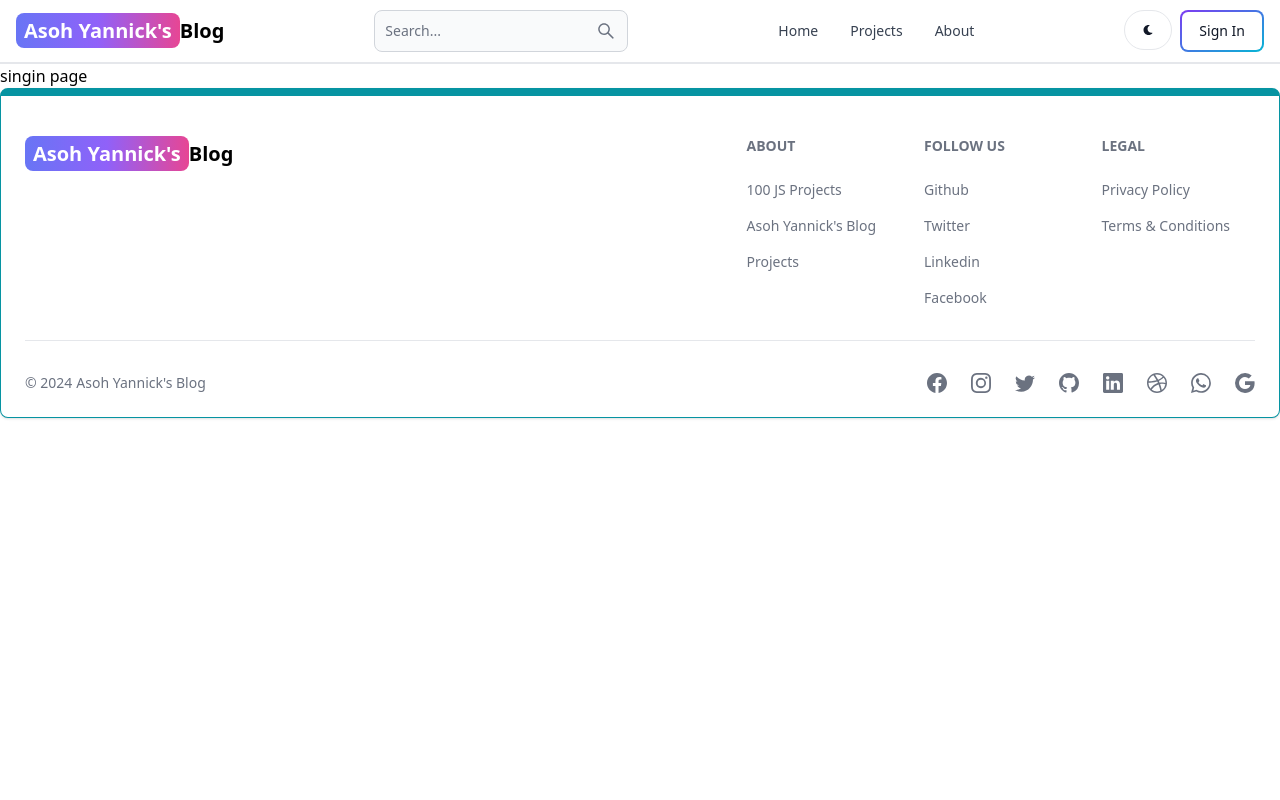
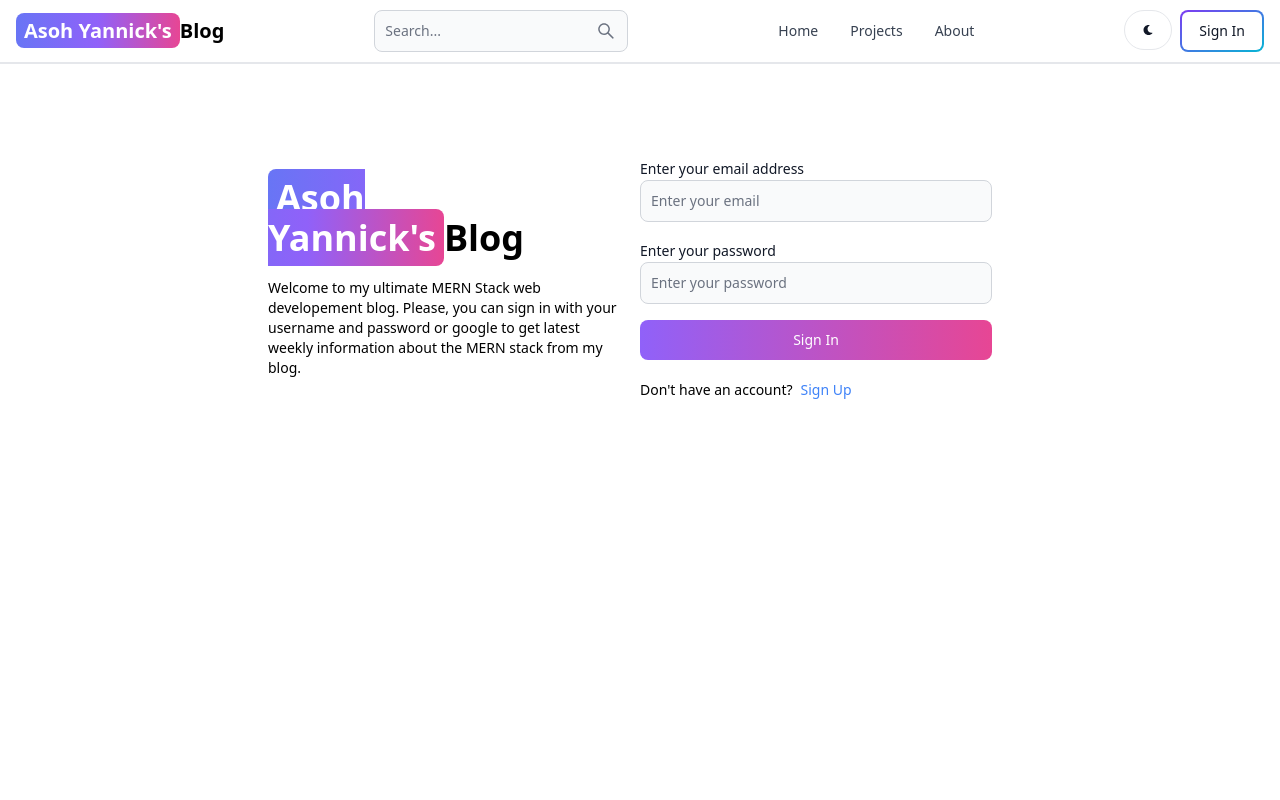
Before and after one commit to asohyannick/mern_blog, a React (Vite) app in the folder client/: page /sign-in in a window 1280 px wide. Shown: the top 800 px of the page. Built offline with nearby package versions, Linux system fonts and the light colour scheme.

Commit message:
complete signin page functionality

```diff
--- a/client/src/pages/SignIn.jsx
+++ b/client/src/pages/SignIn.jsx
@@ -1,11 +1,109 @@
-import React from 'react'
+import React, { useState } from "react";
+import { Link, useNavigate } from "react-router-dom";
+import { Label, TextInput, Button, Alert, Spinner } from "flowbite-react";
+const SignIn = () => {
+  const [formData, setFormData] = useState({});
+  const [errorMessage, setErrorMessage] = useState(null);
+  const [loading, setLoading] = useState(false);
+  const navigate = useNavigate();
+  const handleChange = (e) => {
+    setFormData({ ...formData, [e.target.id]: e.target.value.trim() });
+  };
+  const handleSubmit = async (e) => {
+    e.preventDefault();
+    if (!formData.email || !formData.password) {
+      return setErrorMessage("Please fill out all fields.");
+    }
+    try {
+      setLoading(true);
+      setErrorMessage(null);
+      const res = await fetch("/api/auth/signin", {
+        method: "POST",
+        headers: { "Content-Type" : "application/json" },
+        body: JSON.stringify(formData),
+      });
+      const data = await res.json();
+      if (data.success === false) {
+        return setErrorMessage(data.message);
+      }
+      setLoading(false);
+      if(res.ok) {
+        navigate('/');
+      }
+    } catch (error) {
+      setErrorMessage(error.message);
+      setLoading(false);
+    }
+  };
+  return (
+    <div className="min-h-screen mt-20">
+      <div className="flex gap-5 p-3 max-w-3xl mx-auto flex-col md:flex-row md:items-center">
+        <div className="flex-1">
+          {/* left */}
+          <Link to="/" className=" text-4xl font-bold dark:text-white">
+            <span className="px-2 py-1 bg-gradient-to-r from-indigo-500 via-purple-500 to-pink-500 rounded-lg text-white">
+              Asoh Yannick's
+            </span>
+            Blog
+          </Link>
+          <p className="text-sm mt-5">
+            Welcome to my ultimate MERN Stack web developement blog. Please, you
+            can sign in with your username and password or google to get latest weekly
+            information about the MERN stack from my blog.
+          </p>
+        </div>
+        {/* right */}
+        <div className="flex-1">
+          <form className="flex flex-col gap-4" onSubmit={handleSubmit}>
+            <div>
+              <Label value="Enter your email address" />
+              <TextInput
+                type="email"
+                placeholder="Enter your email"
+                id="email"
+                onChange={handleChange}
+              />
+            </div>
+            <div>
+              <Label value="Enter your password" />
+              <TextInput
+                type="password"
+                placeholder="Enter your password"
+                id="password"
+                onChange={handleChange}
+              />
+            </div>
+            <Button
+              gradientDuoTone="purpleToPink"
+              type="submit"
+              disabled={loading}
+            >
+              {loading ? (
+                <>
+                  <Spinner size="sm" />
+                  <span className="pl-3">Loading...</span>
+                </>
+              ) : (
+                "Sign In"
+              )}
+            </Button>
+          </form>
+          <div className="flex gap-2 text-sm mt-5">
+            <span>Don't have an account?</span>
+            <Link to="/sign-up" className="text-blue-500">
+              Sign Up
+            </Link>
+          </div>
+          {errorMessage && (
+            <Alert className="mt-5" color="failure">
+              {errorMessage}
+            </Alert>
+          )}
+        </div>
+        <div />
+      </div>
+    </div>
+  );
+};
 
-const SignIn = () => {
-  return (
-    <div>
-      singin page
-    </div>
-  )
-}
-
-export default SignIn
+export default SignIn;
--- a/client/src/pages/SignUp.jsx
+++ b/client/src/pages/SignUp.jsx
@@ -48,7 +48,7 @@
           </Link>
           <p className="text-sm mt-5">
             Welcome to my ultimate MERN Stack web developement blog. Please, you
-            can sign up with your username and password to get latest weekly
+            can sign up with your username and password or google to get latest weekly
             information about the MERN stack from my blog.
           </p>
         </div>
```
